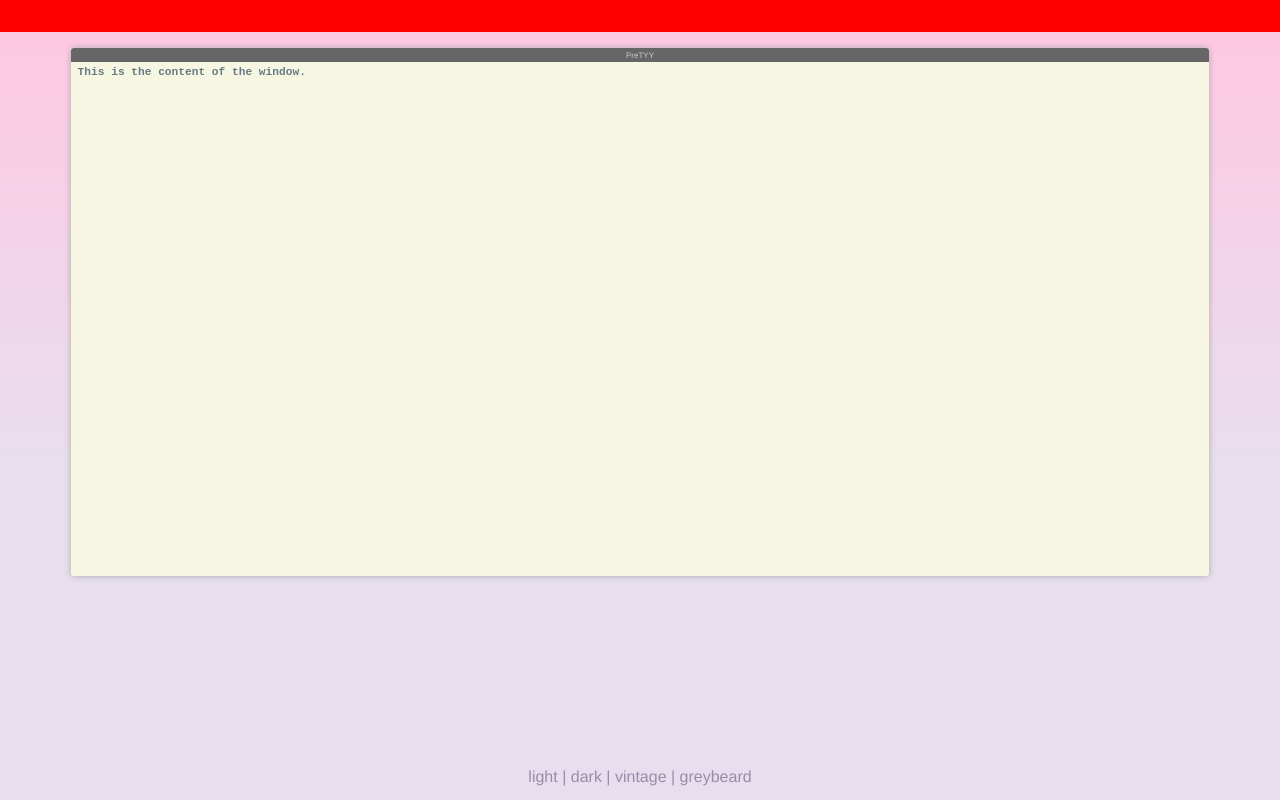
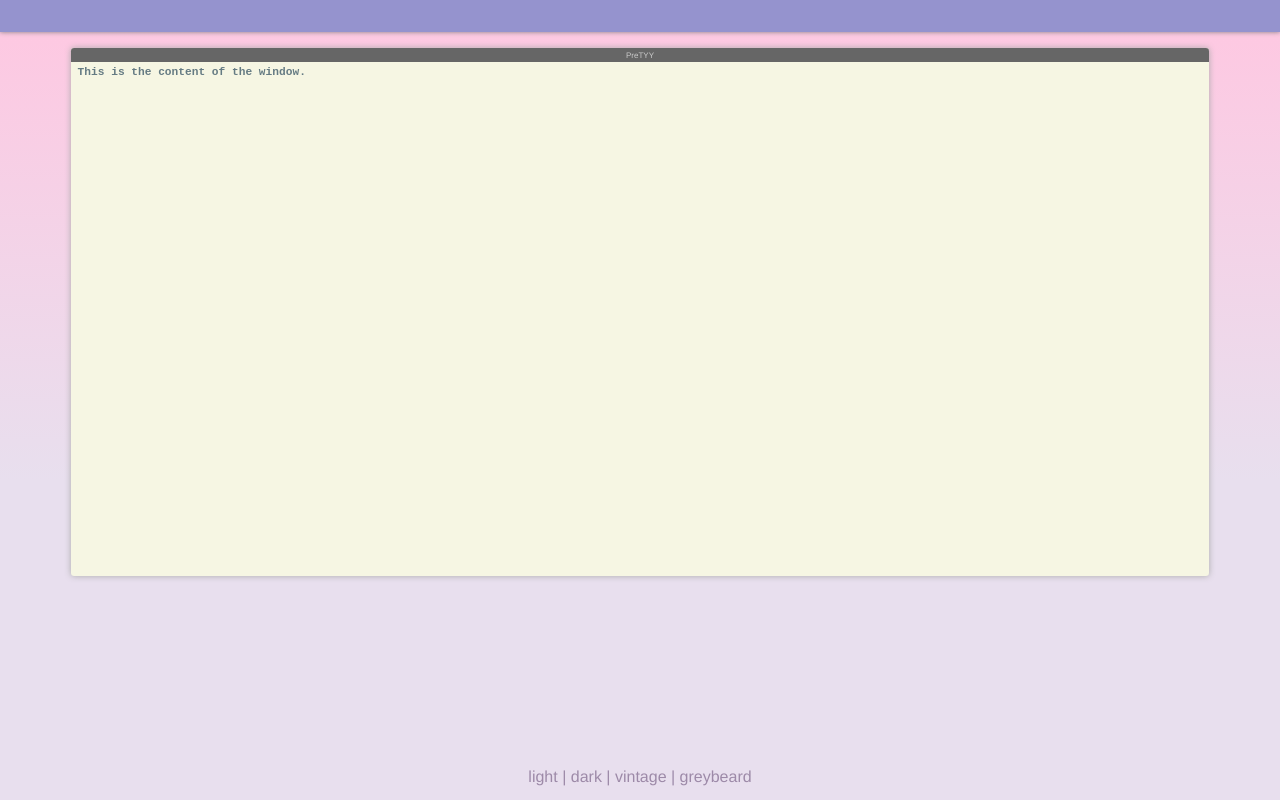
Before and after one commit to tedthemusician/site, a Vue app: page /whoami in a window 1280 px wide. Built offline with nearby package versions, Linux system fonts and the light colour scheme.

Commit message:
Style nav bar for 'modern'

```diff
--- a/src/components/app/NavBar.vue
+++ b/src/components/app/NavBar.vue
@@ -1,17 +1,16 @@
 <template>
-    <nav />
+    <nav :style="barStyle" />
 </template>
 
 <script>
 export default {
-
+    computed: {
+        barStyle() {
+            return this.$store.getters.getStyle('app', 'navBar')
+        },
+    },
 }
 </script>
 
 <style>
-nav {
-    background: red;
-    width: 100%;
-    height: 2rem;
-}
 </style>
--- a/src/styles/app.js
+++ b/src/styles/app.js
@@ -34,6 +34,13 @@ const light = {
         ...defaults.global,
         background: 'linear-gradient(rgb(295, 199, 225), #e8dfee 60vh)',
     },
+    navBar: {
+        width: '100%',
+        height: '2rem',
+        background: '#9593ce',
+        'box-shadow': '0 0 0.3rem gray',
+    },
+
     soft: {
         color: '#9d8aa8',
     },
@@ -50,6 +57,11 @@ export default {
         },
         soft: {
             color: 'rgb(85, 73, 88)',
+        },
+        navBar: {
+            ...light.navBar,
+            background: '#344250',
+            'box-shadow': 'none',
         },
     },
     vintage: {
```
